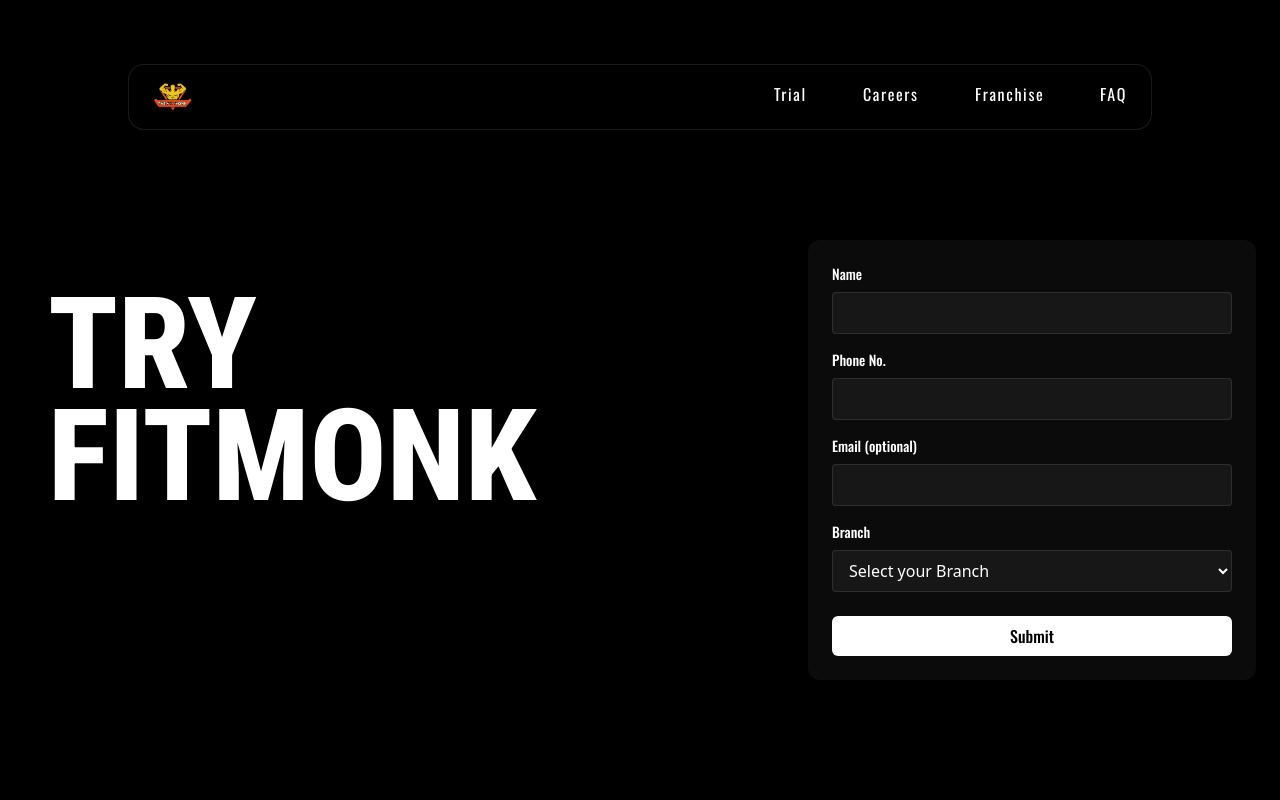
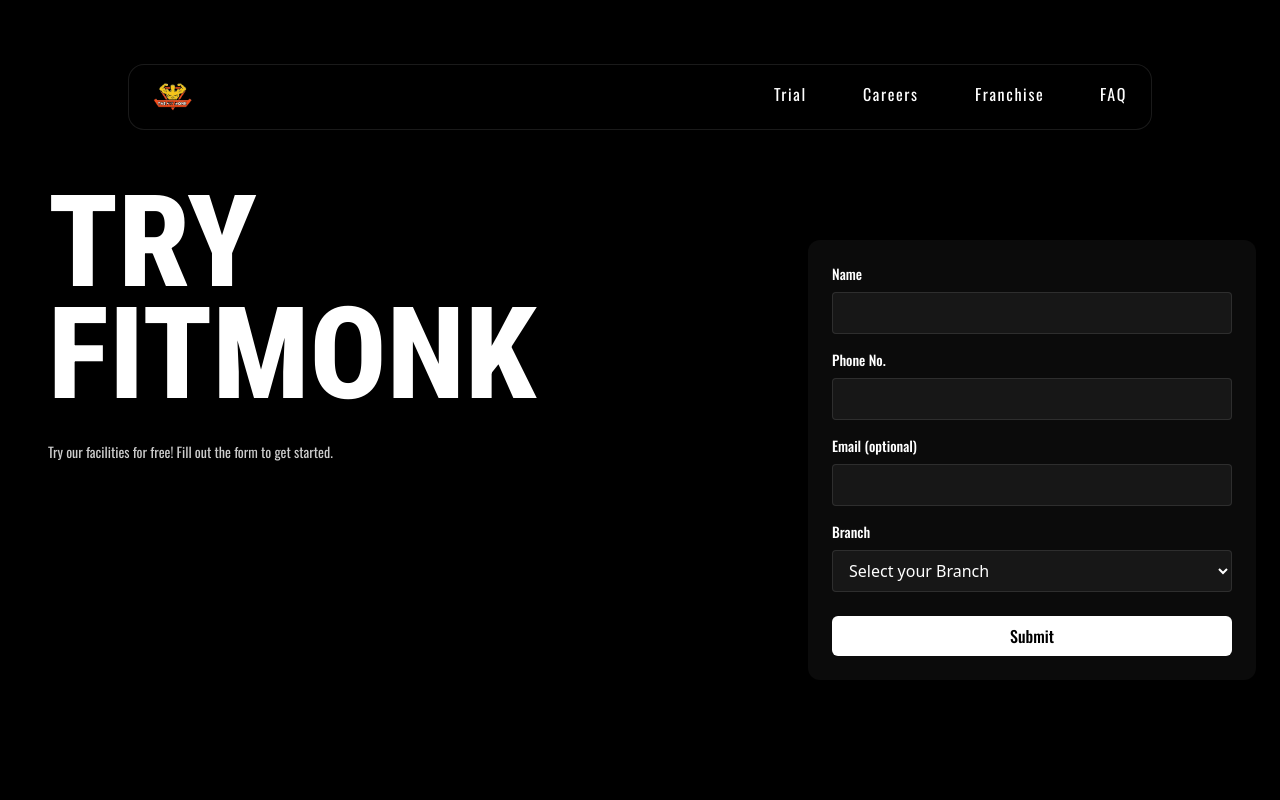
Before and after one commit to 0day-Ashish/fitmonk-web, a Next.js app: page /trial in a window 1280 px wide. Shown: the top 800 px of the page. Built offline with nearby package versions, Linux system fonts and the light colour scheme.

Commit message:
Updated trial & career page abit

```diff
--- a/src/app/careers/page.tsx
+++ b/src/app/careers/page.tsx
@@ -111,7 +111,7 @@
           <div className="flex flex-col md:flex-row items-start gap-8">
             <div className="w-full md:w-1/2">
             </div>
-            <div className="w-full md:w-1/2 space-y-6">
+            <div className="w-full md:w-1/2 space-y-6 mt-40 md:mt-0">
               <h3 className="text-2xl font-semibold mb-2 oswald">Current Openings</h3>
               {jobs.map((job) => (
                 <div key={job.id} className="bg-black/40 backdrop-blur-md border border-white/10 rounded-lg p-5">
--- a/src/app/page.tsx
+++ b/src/app/page.tsx
@@ -261,8 +261,7 @@
                     Get Directions
                   </Link>
                   <Link
-                    href={`https://www.google.com/maps/place/The+Fit+Monk/@22.622779,88.439135,17z/data=!3m2!4b1!5s0x39f89fd2950e4ecf:0xd780e5160eedd3d6!4m6!3m5!1s0x39f89f3a3f7b6ef5:0xa8f585973cd597fe!8m2!3d22.622779!4d88.4417099!16s%2Fg%2F11wnzsqt1n!5m1!1e2?entry=ttu&g_ep=EgoyMDI1MTIwMS4wIKXMDSoASAFQAw%3D%3D`}
-                    target="_blank"
+                    href={"/contact"}
                     rel="noopener noreferrer"
                     className="btn btn-outline text-black bg-white px-4 py-2 rounded-md oswald"
                   >
@@ -292,8 +291,7 @@
                     Get Directions
                   </Link>
                   <Link
-                    href={`https://www.google.com/maps/place/The+Fit+Monk/@22.6210528,88.4293808,17z/data=!3m1!4b1!4m6!3m5!1s0x39f89f5d74f30623:0xc2fd2f98baeeaec6!8m2!3d22.6210528!4d88.4319557!16s%2Fg%2F11kqrkl_5s!5m1!1e2?entry=ttu&g_ep=EgoyMDI1MTIwMS4wIKXMDSoASAFQAw%3D%3D`}
-                    target="_blank"
+                    href={"/contact"}
                     rel="noopener noreferrer"
                     className="btn btn-outline text-black bg-white px-4 py-2 rounded-md oswald"
                   >
--- a/src/app/trial/page.tsx
+++ b/src/app/trial/page.tsx
@@ -69,14 +69,24 @@
       </nav>
 
       <section className="w-full min-h-screen flex items-start justify-start bg-black text-white relative">
-        <div className="hidden md:block absolute left-12 top-1/2 transform -translate-y-1/2">
+        <div className="hidden md:block absolute left-12 top-80 transform -translate-y-1/2">
           <h1 className="text-9xl font-extrabold leading-none roboto-condensed">TRY</h1>
           <h1 className="text-9xl font-extrabold leading-none roboto-condensed -mt-4">FITMONK</h1>
+          <div className="mt-6 max-w-md">
+            <p className="text-white/80 oswald text-sm">
+              Try our facilities for free! Fill out the form to get started.
+          </p>
+            </div>
         </div>
 
         <div className="md:hidden absolute left-4 top-38 text-left z-10">
           <h2 className="text-4xl font-extrabold roboto-condensed">TRY</h2>
           <h2 className="text-4xl font-extrabold roboto-condensed -mt-2">FITMONK</h2>
+           <div className="mt-3 max-w-xs">
+            <p className="text-white/80 oswald text-sm">
+              Try our facilities for free! Fill out the form to get started.
+            </p>
+            </div>
         </div>
 
         <div className="max-w-7xl mx-auto px-6 py-20 z-10 w-full pt-60">
```
